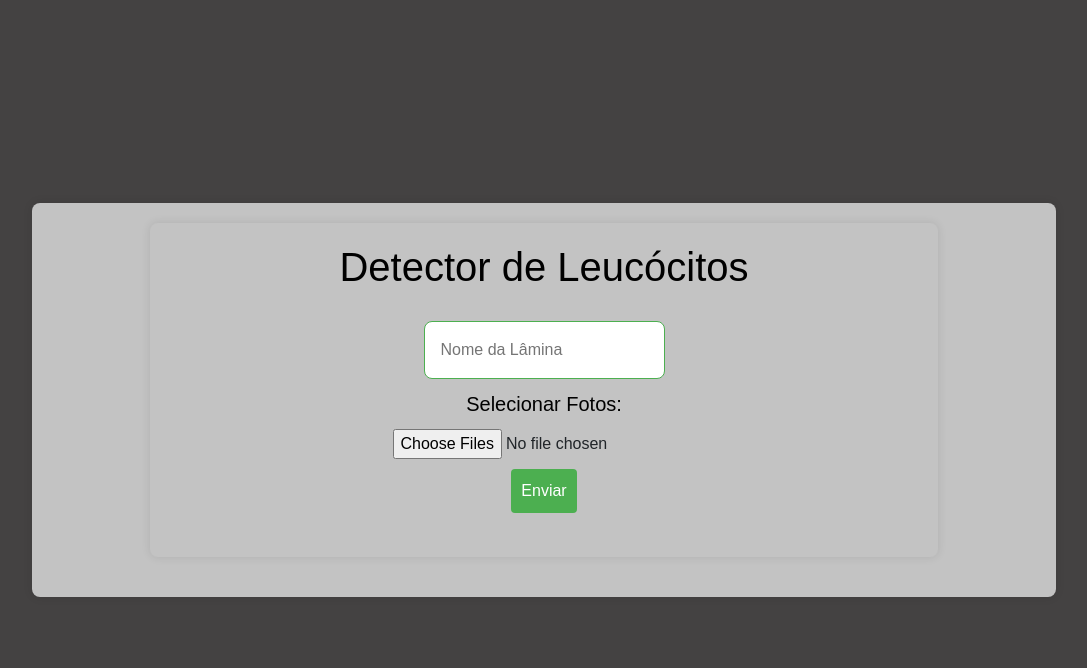
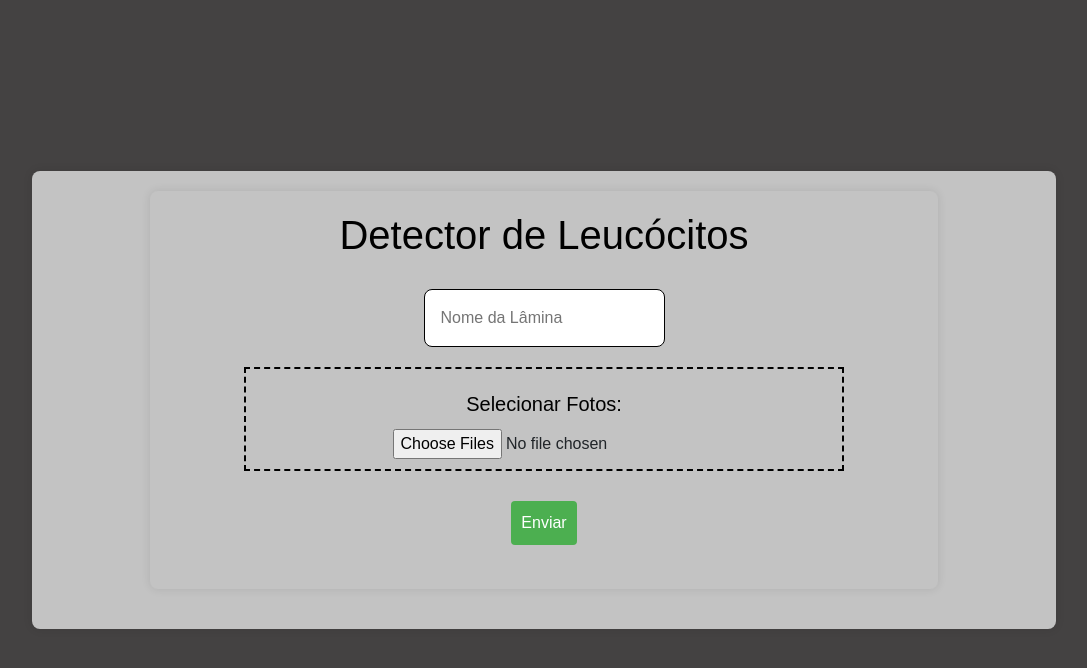
Before and after one commit to jkasprowicz/MasterDegree, a Django app: page / in a window 1280 px wide. Shown: the top 668 px of the page, without its empty margins (96-1183 px from the left). Run offline with Django 4.2, Linux system fonts and the light colour scheme; some libraries are stand-ins or nearby versions.

Commit message:
working_on_style_display

```diff
--- a/MestradoExample/MestradoExample/templates/home.html
+++ b/MestradoExample/MestradoExample/templates/home.html
@@ -66,7 +66,7 @@
         }
 
         input[type="text"] {
-            border: 1px solid #4caf50; /* Added border to text input */
+            border: 1px solid; /* Added border to text input */
             padding: 1rem;
             border-radius: 0.5rem;
             margin-top: 10px; /* Added space between input text and dropzone */
@@ -135,6 +135,17 @@
         #container-report {
             display: none;
         }
+
+
+        .container-dashed {
+            border: 2px dashed #000000;
+            margin-top: 20px;
+            margin-bottom: 20px;
+            padding: 10px;
+            width: 600px;
+            display: inline-block;
+
+        }
     </style>
 </head>
 
@@ -147,9 +158,11 @@
                 <div class="container-box">
                     <input type="text" id="plate_name" name="plate_name" placeholder="Nome da Lâmina" required>
                     <br>
-                    <p>Selecionar Fotos:</p>
-                    <div id="drop-zone"></div>
-                    <input type="file" name="image" id="image" accept=".jpeg, .png" multiple>
+                    <div class="container-dashed">
+                        <p>Selecionar Fotos:</p>
+                        <div id="drop-zone"></div>
+                        <input type="file" name="image" id="image" accept=".jpeg, .png" multiple>
+                    </div>
                     <br>
                     <button class="submit-button" id="submit-button">Enviar</button>
                     <br>
@@ -158,7 +171,11 @@
             </div>
         </form>
         <br>
+    </div>
+
+    <div class="container-out">
         <div class="container" id="container-report">
+            <h1>Resultados</h1>
             <div id="output-container" class="carousel slide" data-ride="carousel">
                 <div class="carousel-inner"></div>
                 <a class="carousel-control-prev" href="#output-container" role="button" data-slide="prev">
@@ -172,6 +189,7 @@
             </div>
             <div id="report-container"></div>
         </div>
+
         <div id="button-mais">
             <button onclick="window.location.reload();">Enviar Novamente</button>
         </div>
```
Also changed, not shown: MestradoExample/db.sqlite3.
